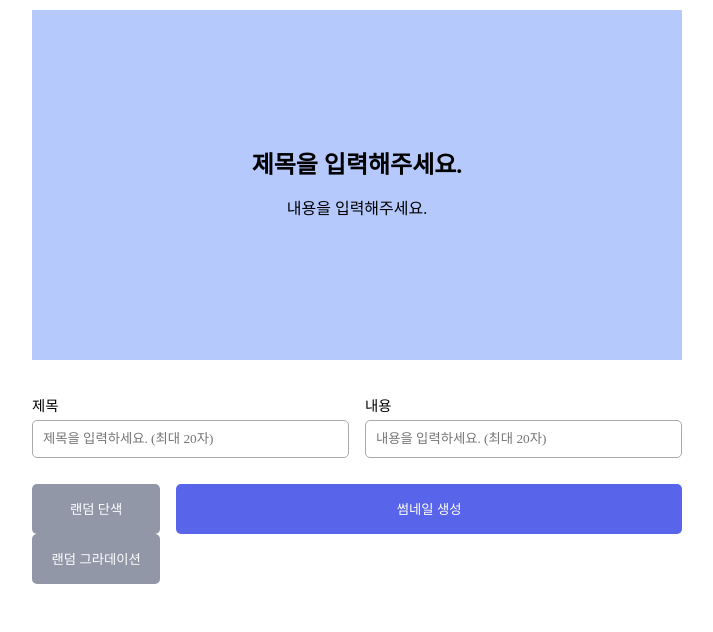
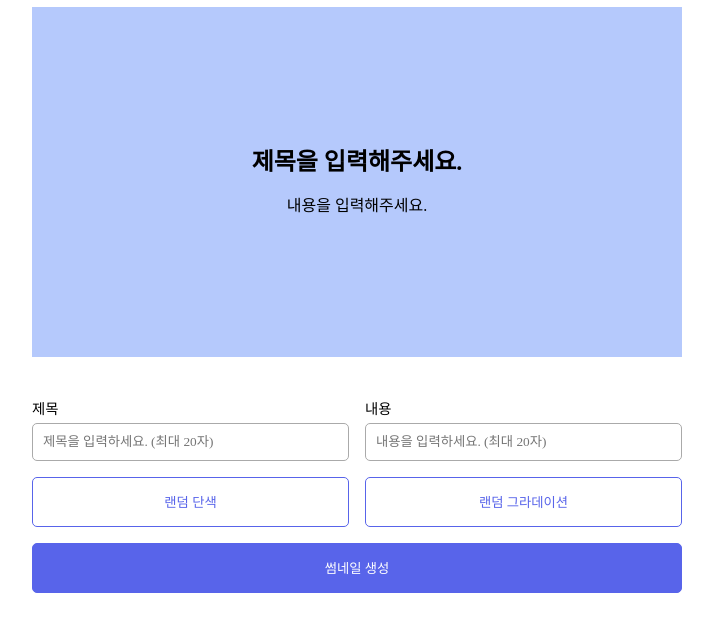
Before and after one commit to ReturnReason/ThumbnailGenerator, a website with bundled scripts: page index.html in a window 1280 px wide. Shown: the part 136-768 px from the top of the page, without its empty margins (283-996 px from the left). Built offline with nearby package versions, Linux system fonts and the light colour scheme; a web font is replaced by a local one.

Commit message:
design: css 스타일 추가

```diff
--- a/src/css/main.css
+++ b/src/css/main.css
@@ -28,7 +28,7 @@
   flex-direction: column;
   justify-content: center;
   align-items: center;
-  gap: 10px;
+  gap: 1rem;
   height: 100vh;
 }
 
@@ -89,7 +89,6 @@ input {
   padding: 10px;
   border: 1px solid #aaa;
   border-radius: 5px;
-  margin-bottom: 1rem;
 }
 
 input:focus {
@@ -98,21 +97,37 @@ input:focus {
 
 .setting {
   display: flex;
+  flex-direction: column;
   width: 650px;
+  gap: 1rem;
+}
+
+.bg-pick {
+  display: flex;
   gap: 1rem;
 }
 
 button {
   width: 100%;
   height: 50px;
-  border: none;
+  border: 1px solid #5864ea;
   padding: 5px;
   border-radius: 5px;
-  background-color: #9197a7;
-  color: #fff;
+  background-color: #fff;
+  color: #5864ea;
   cursor: pointer;
+  transition: all 0s;
+}
+
+button:hover {
+  background-color: #eeefff;
 }
 
 .create-btn {
+  color: #fff;
   background-color: #5864ea;
 }
+
+.create-btn:hover {
+  background-color: #3f49b8;
+}
```
